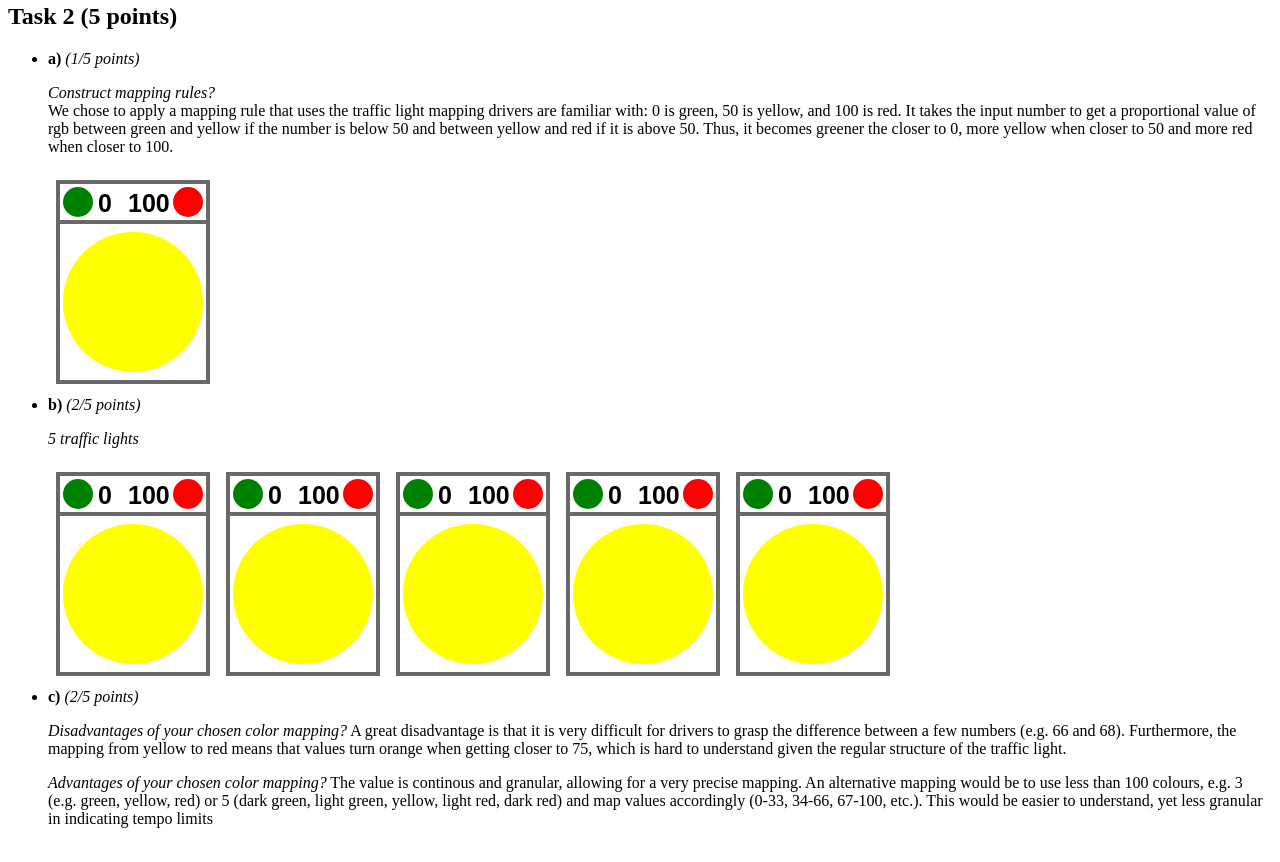
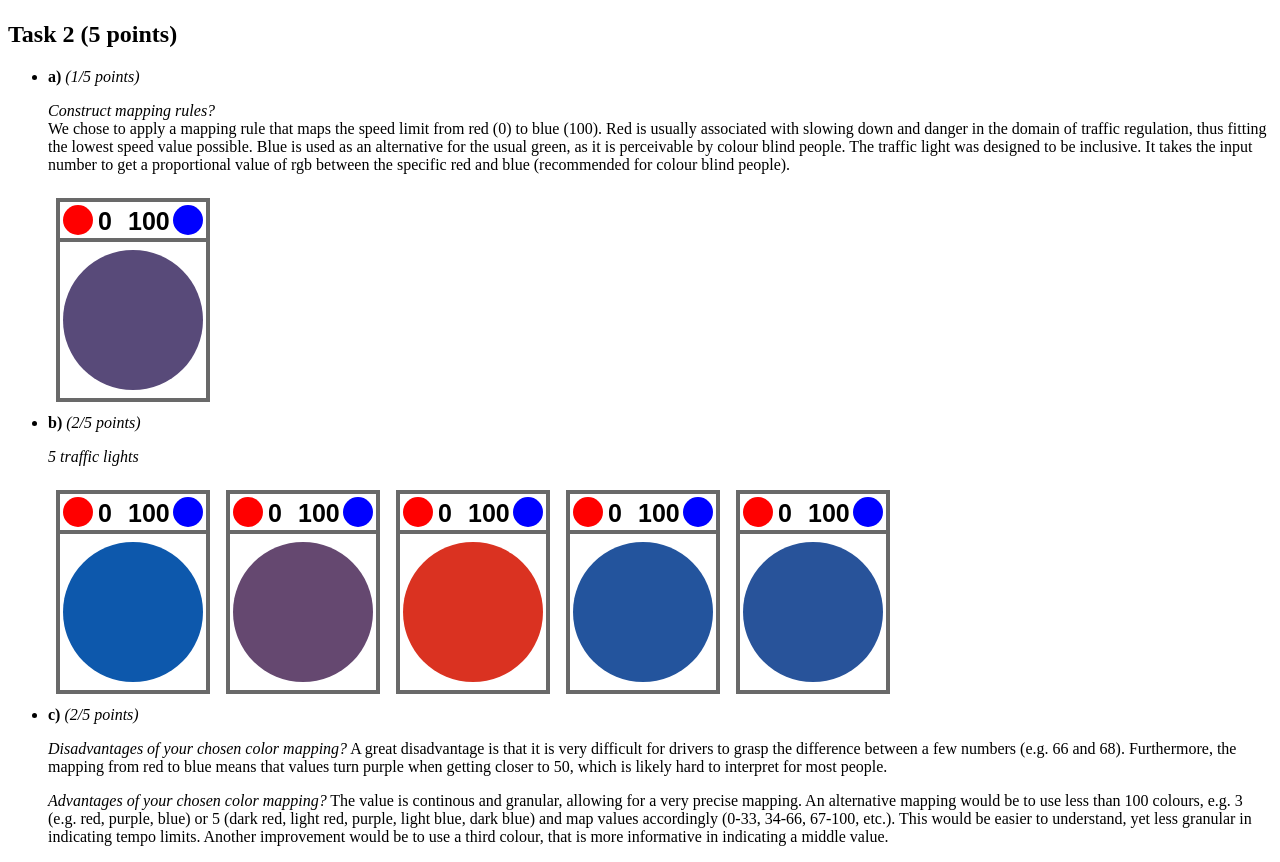
Before and after one commit to EliasHepp/dataviz_rules, a plain HTML site: page Exercise05/index.html in a window 1280 px wide. Shown: the part 893-1755 px from the top of the page. Drawn offline with Linux system fonts and the light colour scheme.

Commit message:
updt ex2

```diff
--- a/Exercise05/index.html
+++ b/Exercise05/index.html
@@ -38,7 +38,8 @@
 
             <li><b>b) </b><i>(2/15 points)</i>
                 <p><i>Disadvantage of 12-class Set3</i> <br>
-                    Spontaneous ordering effects could take place for some colors that have similar hue. (????????????)
+                    Spontaneous ordering effects could take place for some colors that have similar hue. The color scheme is rather low on color intensity, which makes it hard to properly distinguish between
+                    the data categories.
                     <!-- Your answer... -->
                 </p>
             </li>
@@ -67,17 +68,16 @@
         <ul>
             <li><b>a) </b><i>(1/5 points)</i>
                 <p><i>Construct mapping rules?</i> <br>
-                    We chose to apply a mapping rule that uses the traffic light mapping drivers are familiar with: 0 is green, 50 is yellow, and 100 is red.
-                    It takes the input number to get a proportional value of rgb between green and yellow if the number is below 50 and between yellow and red if it is above 50.
-                    Thus, it becomes greener the closer to 0, more yellow when closer to 50 and more red when closer to 100.
-                </p>
+                    We chose to apply a mapping rule that maps the speed limit from red (0) to blue (100). Red is usually associated with slowing down and danger in the domain of traffic regulation, thus fitting the
+                    lowest speed value possible. Blue is used as an alternative for the usual green, as it is perceivable by colour blind people. The traffic light was designed to be inclusive.
+                    It takes the input number to get a proportional value of rgb between the specific red and blue (recommended for colour blind people).                </p>
                 <svg id="Task2a" width="165" height="220">
                     <g id="traffic_light_prototype" transform="translate(10,10)">
                         <rect x="0" y="0" width="150" height = "200" fill="none" stroke-width="4" stroke="DimGray"/>
                         <line x1="0" y1="40" x2="150" y2="40" stroke="DimGray" stroke-width="4"/>
-                        <circle class="minValue"cx="20" cy="20"  r="15" fill="green" />
+                        <circle class="minValue"cx="20" cy="20"  r="15" fill="red" />
                         <text class="trafficText" x="40" y="30" >0</text>
-                        <circle class="maxValue" cx="130"cy="20"  r="15" fill="red" />
+                        <circle class="maxValue" cx="130"cy="20"  r="15" fill="blue" />
                         <text class="trafficText" x="70" y="30" >100</text>
                         <circle id="currentLimit" cx="75" cy="120" r="70" fill="yellow" />
                         <!-- Your code (or in index.js)... -->
@@ -94,9 +94,9 @@
                     <g id="traffic_light1" transform="translate(10,10)">
                         <rect x="0" y="0" width="150" height="200" fill="none" stroke-width="4" stroke="DimGray"/>
                         <line x1="0" y1="40" x2="150" y2="40" stroke="DimGray" stroke-width="4"/>
-                        <circle class="minValue" cx="20" cy="20" r="15" fill="green" />
+                        <circle class="minValue" cx="20" cy="20" r="15" fill="red" />
                         <text class="trafficText" x="40" y="30">0</text>
-                        <circle class="maxValue" cx="130" cy="20" r="15" fill="red" />
+                        <circle class="maxValue" cx="130" cy="20" r="15" fill="blue" />
                         <text class="trafficText" x="70" y="30">100</text>
                         <circle id="currentLimit1" cx="75" cy="120" r="70" fill="yellow" />
                     </g>
@@ -104,9 +104,9 @@
                     <g id="traffic_light2" transform="translate(180,10)">
                         <rect x="0" y="0" width="150" height="200" fill="none" stroke-width="4" stroke="DimGray"/>
                         <line x1="0" y1="40" x2="150" y2="40" stroke="DimGray" stroke-width="4"/>
-                        <circle class="minValue" cx="20" cy="20" r="15" fill="green" />
+                        <circle class="minValue" cx="20" cy="20" r="15" fill="red" />
                         <text class="trafficText" x="40" y="30">0</text>
-                        <circle class="maxValue" cx="130" cy="20" r="15" fill="red" />
+                        <circle class="maxValue" cx="130" cy="20" r="15" fill="blue" />
                         <text class="trafficText" x="70" y="30">100</text>
                         <circle id="currentLimit2" cx="75" cy="120" r="70" fill="yellow" />
                     </g>
@@ -114,9 +114,9 @@
                     <g id="traffic_light3" transform="translate(350,10)">
                         <rect x="0" y="0" width="150" height="200" fill="none" stroke-width="4" stroke="DimGray"/>
                         <line x1="0" y1="40" x2="150" y2="40" stroke="DimGray" stroke-width="4"/>
-                        <circle class="minValue" cx="20" cy="20" r="15" fill="green" />
+                        <circle class="minValue" cx="20" cy="20" r="15" fill="red" />
                         <text class="trafficText" x="40" y="30">0</text>
-                        <circle class="maxValue" cx="130" cy="20" r="15" fill="red" />
+                        <circle class="maxValue" cx="130" cy="20" r="15" fill="blue" />
                         <text class="trafficText" x="70" y="30">100</text>
                         <circle id="currentLimit3" cx="75" cy="120" r="70" fill="yellow" />
                     </g>
@@ -124,9 +124,9 @@
                     <g id="traffic_light4" transform="translate(520,10)">
                         <rect x="0" y="0" width="150" height="200" fill="none" stroke-width="4" stroke="DimGray"/>
                         <line x1="0" y1="40" x2="150" y2="40" stroke="DimGray" stroke-width="4"/>
-                        <circle class="minValue" cx="20" cy="20" r="15" fill="green" />
+                        <circle class="minValue" cx="20" cy="20" r="15" fill="red" />
                         <text class="trafficText" x="40" y="30">0</text>
-                        <circle class="maxValue" cx="130" cy="20" r="15" fill="red" />
+                        <circle class="maxValue" cx="130" cy="20" r="15" fill="blue" />
                         <text class="trafficText" x="70" y="30">100</text>
                         <circle id="currentLimit4" cx="75" cy="120" r="70" fill="yellow" />
                     </g>
@@ -134,9 +134,9 @@
                     <g id="traffic_light5" transform="translate(690,10)">
                         <rect x="0" y="0" width="150" height="200" fill="none" stroke-width="4" stroke="DimGray"/>
                         <line x1="0" y1="40" x2="150" y2="40" stroke="DimGray" stroke-width="4"/>
-                        <circle class="minValue" cx="20" cy="20" r="15" fill="green" />
+                        <circle class="minValue" cx="20" cy="20" r="15" fill="red" />
                         <text class="trafficText" x="40" y="30">0</text>
-                        <circle class="maxValue" cx="130" cy="20" r="15" fill="red" />
+                        <circle class="maxValue" cx="130" cy="20" r="15" fill="blue" />
                         <text class="trafficText" x="70" y="30">100</text>
                         <circle id="currentLimit5" cx="75" cy="120" r="70" fill="yellow" />
                     </g>
@@ -145,10 +145,10 @@
 
             <li><b>c) </b><i>(2/5 points)</i>
                 <p><i>Disadvantages of your chosen color mapping?</i>
-                    A great disadvantage is that it is very difficult for drivers to grasp the difference between a few numbers (e.g. 66 and 68). Furthermore, the mapping from yellow to red means that values turn orange when getting closer to 75, which is hard to understand given the regular structure of the traffic light.
+                    A great disadvantage is that it is very difficult for drivers to grasp the difference between a few numbers (e.g. 66 and 68). Furthermore, the mapping from red to blue means that values turn purple when getting closer to 50, which is likely hard to interpret for most people.
                 </p>
                 <p><i>Advantages of your chosen color mapping?</i>
-                    The value is continous and granular, allowing for a very precise mapping. An alternative mapping would be to use less than 100 colours, e.g. 3  (e.g. green, yellow, red) or 5 (dark green, light green, yellow, light red, dark red) and map values accordingly (0-33, 34-66, 67-100, etc.). This would be easier to understand, yet less granular in indicating tempo limits
+                    The value is continous and granular, allowing for a very precise mapping. An alternative mapping would be to use less than 100 colours, e.g. 3  (e.g. red, purple, blue) or 5 (dark red, light red, purple, light blue, dark blue) and map values accordingly (0-33, 34-66, 67-100, etc.). This would be easier to understand, yet less granular in indicating tempo limits. Another improvement would be to use a third colour, that is more informative in indicating a middle value.
                 </p>
             </li>
         </ul>
--- a/Exercise05/index.js
+++ b/Exercise05/index.js
@@ -40,7 +40,6 @@ function init()
     //conversion from RGB values to CIELab
     //function rgbToCIELAB
     //console.log(rgbToCIELAB(141, 211, 199));
-
     const circles = svg.selectAll("circle").nodes();
 
     let rgbColors = [];
@@ -85,27 +84,20 @@ function init()
     //+++++++++++
 
     // Mapping rules
+document.addEventListener("DOMContentLoaded", function() {
     function mapNumberToColor(number) {
         // Color extremes
-    const color0 = [0, 255, 0]; // green
-    const color100 = [255, 0, 0]; // red
-    const color50 = [255, 255, 0]; // yellow
+        const color0 = [220, 50, 32]; // red
+        const color100 = [0, 90, 181]; //blue
 
-    if (number <= 50) {
-        const proportion = number / 50;
+        const proportion = number / 100;
         const color = [
-            Math.round(color0[0] + (color50[0] - color0[0]) * proportion),
-            Math.round(color0[1] + (color50[1] - color0[1]) * proportion)
+            Math.round(color0[0] + (color100[0] - color0[0]) * proportion),
+            Math.round(color0[1] + (color100[1] - color0[1]) * proportion),
+            Math.round(color0[2] + (color100[2] - color0[2]) * proportion)
         ];
-        return `rgb(${color[0]}, ${color[1]}, 0)`;
-    } else {
-        const proportion = (number - 50) / 50;
-        const color = [
-            Math.round(color50[0] + (color100[0] - color50[0]) * proportion),
-            Math.round(color50[1] + (color100[1] - color50[1]) * proportion)
-        ];
-        return `rgb(${color[0]}, ${color[1]}, 0)`;
-    }
+
+        return `rgb(${color[0]}, ${color[1]}, ${color[2]})`;
     }
 
     // Update circle color based on value
@@ -115,10 +107,8 @@ function updateColor2a(value) {
     }
 
     // Example usage
-const inputValue = 50; // Change this to test different values
+    const inputValue = 60; // Change this to test different values
     updateColor2a(inputValue);
-
-
 
         //+++++++++++
         //++Task 2b++
@@ -138,7 +128,7 @@ for (let i = 0; i < 5; i++) {
     for (let i = 0; i < 5; i++) {
         updateColor2b(randomNumbers[i], i + 1);
     }
-
+});
 
 //++++++++++++++++++++++++++++++++++++++++++++++++
 //++++++++No need to touch this function++++++++++
```
Lines whose indentation alone changed are shown as unchanged.
